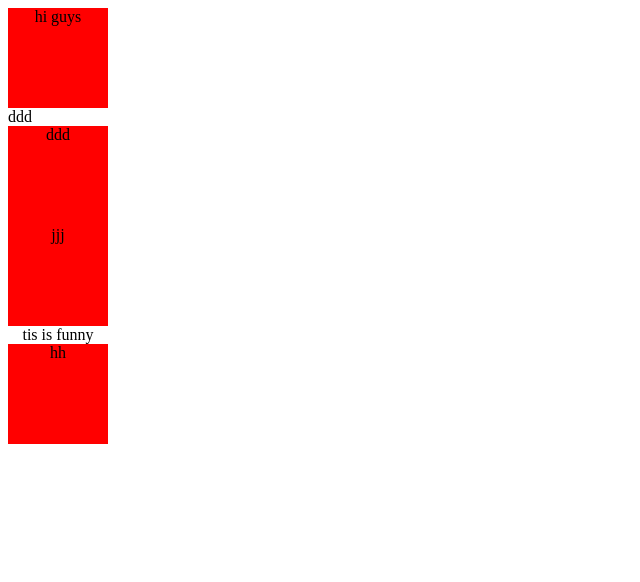
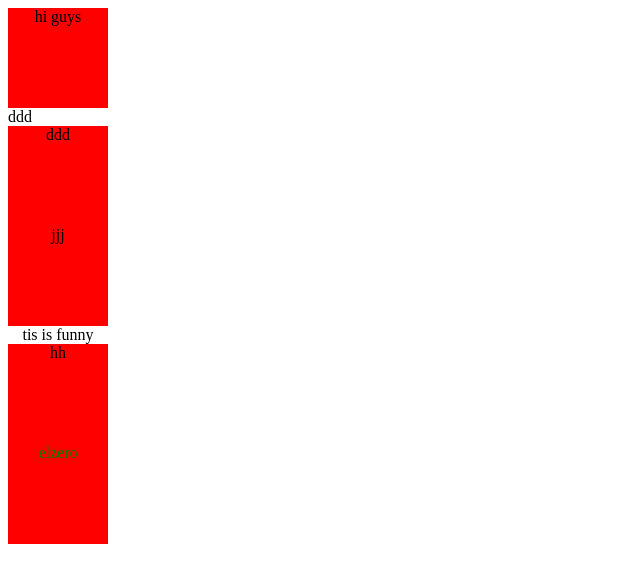
Before and after one commit to itachiarab/cit-cours, a plain HTML site: page front-end/index.html in a window 1280 px wide. Shown: the whole page, without its empty margins (0-640 px from the left). Drawn offline with Linux system fonts and the light colour scheme.

Commit message:
just praciting

```diff
--- a/front-end/index.html
+++ b/front-end/index.html
@@ -12,6 +12,7 @@
             <div>jjj</div>
             <nav>tis is funny</nav>
             <div>hh</div>
+            <div>elzero</div>
         </div>
     </body>
 </html>
--- a/front-end/styles/style.css
+++ b/front-end/styles/style.css
@@ -4,3 +4,6 @@ div {
     height: 100px;
     text-align: center;
 }
+div div:last-child {
+    color: green;
+}
```
